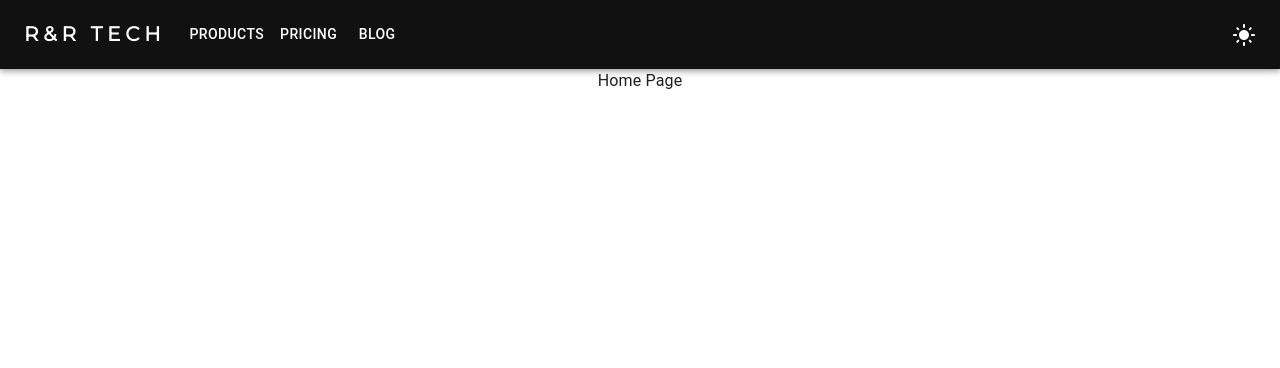
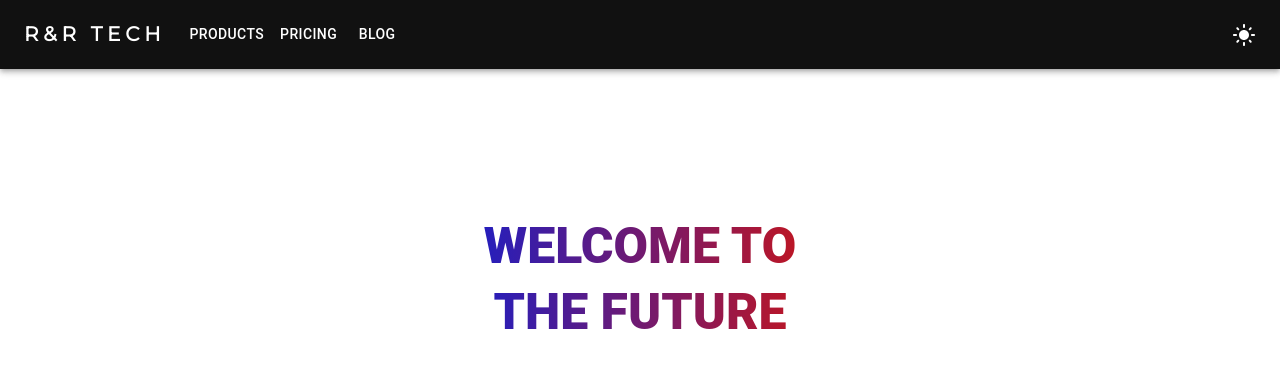
Before and after one commit to LeCray/rr_tech_assessment, a React (Create React App) app: page /home in a window 1280 px wide. Shown: the top 368 px of the page. Built offline with nearby package versions, Linux system fonts and the light colour scheme.

Commit message:
Latest updates

```diff
--- a/package.json
+++ b/package.json
@@ -20,6 +20,7 @@
     "react-redux": "^8.0.5",
     "react-router-dom": "^6.10.0",
     "react-scripts": "5.0.1",
+    "styled-components": "^5.3.9",
     "web-vitals": "^2.1.4"
   },
   "scripts": {
--- a/src/components/AppBar.jsx
+++ b/src/components/AppBar.jsx
@@ -11,25 +11,19 @@ import Avatar from '@mui/material/Avatar';
 import Button from '@mui/material/Button';
 import Tooltip from '@mui/material/Tooltip';
 import MenuItem from '@mui/material/MenuItem';
-import AdbIcon from '@mui/icons-material/Adb';
-
-import PropTypes from 'prop-types';
-import CssBaseline from '@mui/material/CssBaseline';
-import Divider from '@mui/material/Divider';
 import Drawer from '@mui/material/Drawer';
 import List from '@mui/material/List';
 import ListItem from '@mui/material/ListItem';
 import ListItemButton from '@mui/material/ListItemButton';
 import ListItemText from '@mui/material/ListItemText';
 
+import { login } from '../redux/authSlice';
+import { useSelector, useDispatch } from 'react-redux'
+
 import ModeNightIcon from '@mui/icons-material/ModeNight';
 import LightModeIcon from '@mui/icons-material/LightMode';
 
 import { useTheme, ThemeProvider, createTheme } from '@mui/material/styles';
-
-//import { useThemeMode } from "../theme/themeContext";
-
-import ThemeContext from '../theme/themeContext'
 
 import ColorModeContext from '../theme/ColorModeContext'
 
@@ -40,14 +34,7 @@ function ResponsiveAppBar() {
     const [anchorElNav, setAnchorElNav] = React.useState(null);
     const [anchorElUser, setAnchorElUser] = React.useState(null);
 
-//const theme = useContext(ThemeContext);
-
-const handleOpenNavMenu = (event) => {
-    setAnchorElNav(event.currentTarget);
-};
-const handleOpenUserMenu = (event) => {
-    setAnchorElUser(event.currentTarget);
-};
+    const {token, email, password } = useSelector((state) => state.auth)
 
     const theme = useTheme();
     const colorMode = useContext(ColorModeContext);
@@ -62,14 +49,13 @@ const handleCloseUserMenu = () => {
 
     var window;
 
-//const { window } = props;
-
     const [mobileOpen, setMobileOpen] = React.useState(false);
 
     const drawerWidth = 240;
     const navItems = ['Home', 'About', 'Contact'];
 
     const handleDrawerToggle = () => {
+        console.log("Auth: ", token)
         setMobileOpen((prevState) => !prevState);
     };
 
@@ -128,6 +114,7 @@ return (
                         aria-haspopup="true"
                         onClick={handleDrawerToggle}
                         color="inherit"
+                        disabled={token ? false : true}
                         >
                         <MenuIcon />
                     </IconButton>
--- a/src/pages/HomePage.jsx
+++ b/src/pages/HomePage.jsx
@@ -1,10 +1,57 @@
 import React from 'react'
+import Container from "@mui/material/Container";
+import Grid from "@mui/material/Grid";
+import Box from "@mui/material/Box";
+import Typography from "@mui/material/Typography";
+import styled from "styled-components";
+import { keyframes } from "styled-components";
 
 function HomePage() {
+    const gradient = keyframes`{
+        0% {
+            background-position: 0 50%;
+        }
+        50% {
+            background-position: 100% 50%;
+        }
+        100% {
+            background-position: 0 50%;
+        }
+    }`;
+
+    const AnimatedGradientText = styled.h1`
+        animation: ${gradient} 5s ease-in-out infinite;
+        background: linear-gradient(to right, #ee9ca7, #ffdde1, #2193b0, #6dd5ed);
+        background-size: 300%;
+        background-clip: text;
+        -webkit-text-fill-color: transparent;
+    `;
     return (
-        <div>
-            Home Page
-        </div>
+        <Container component="main" maxWidth="xs" >
+            <Box
+                sx={{
+                    marginTop: 8,
+                    display: "flex",
+                    flexDirection: "column",
+                    alignItems: "center",
+                }}
+                >
+
+                <Typography component="h1" variant="h5" sx={{
+                    background: '#121FCF',
+                    background: 'repeating-linear-gradient(to right, #121FCF 0%, #CF1512 100%)',
+                    '-webkit-background-clip': 'text',
+                    '-webkit-text-fill-color': 'transparent',
+                    fontWeight: 800,
+                    fontSize: 50,
+                    marginTop: 10
+                }}>
+                    WELCOME TO THE FUTURE
+
+                </Typography>
+                {/* <AnimatedGradientText>Hi, I'm Alexander</AnimatedGradientText> */}
+            </Box>
+        </Container>
     )
 }
 
--- a/src/pages/LoginPage.jsx
+++ b/src/pages/LoginPage.jsx
@@ -2,6 +2,9 @@ import React, { useState } from 'react';
 import { useDispatch } from 'react-redux';
 import { login } from '../redux/authSlice';
 import Alert from '@mui/material/Alert';
+
+import { useNavigate } from "react-router-dom";
+
 
 import Button from "@mui/material/Button";
 import TextField from "@mui/material/TextField";
@@ -22,6 +25,8 @@ import { useTheme } from '@mui/material/styles';
 
 import { validate } from 'react-email-validator';
 import passwordValidator from 'password-validator'
+import CircularProgress from '@mui/material/CircularProgress';
+
 
 function Login() {
     const [username, setUsername] = useState('');
@@ -31,11 +36,14 @@ const [openDialogue, setOpenDialogue] = useState(false);
     const [invalidEmail, setInvalidEmail] = useState(false)
     const [invalidPassword, setInvalidPassword] = useState(false)
     const [error, setError] = useState("")
+    const [signingIn, setSigningIn] = useState(false)
 
     const theme = useTheme();
 
     // Create a schema
     var passwordSchema = new passwordValidator();
+
+    const navigate = useNavigate();
 
     // Add properties to it
     passwordSchema
@@ -74,6 +82,11 @@ const handleSubmit = (event) => {
             const token = "Example Token"; //Some API logic to provide user with a unique token
             // Dispatch a login action to update the global state with the token
             dispatch(login({token: token, email: email, password: password}))
+            setSigningIn(true)
+            setTimeout(() => {
+                navigate("/home");
+            }, 2000);
+
         } else {
             setError("Invalid login details. Please try again.")
             setOpenDialogue(true);
@@ -145,6 +158,12 @@ return (
                         label="Remember me"
                         />
                 </Grid>
+                {signingIn?
+                    <Box sx={{ display: 'flex', justifyContent: 'center', mt:3, mb:2 }}>
+                        <CircularProgress size={25} color="primary" sx={{color: theme.palette.text.primary}}/>
+                    </Box>
+                :
+                    <div>
                         <Button
                             type="submit"
                             fullWidth
@@ -153,6 +172,7 @@ return (
                             >
                             Sign In
                         </Button>
+
                         <Grid container>
                             <Grid item xs display="flex" justifyContent="flex-start">
                                 <Link href="#" variant="body2" sx={{color: theme.palette.text.primary}}>
@@ -166,6 +186,8 @@ return (
                                 </Link>
                             </Grid>
                         </Grid>
+                    </div>
+                }
             </Box>
             </Box>
             <Dialog open={openDialogue} onClose={handleClose} fullWidth maxWidth="xs">
```
Also changed, not shown: 1 other file (tests, documents, lock files or other folders). Lines whose indentation alone changed are shown as unchanged.
